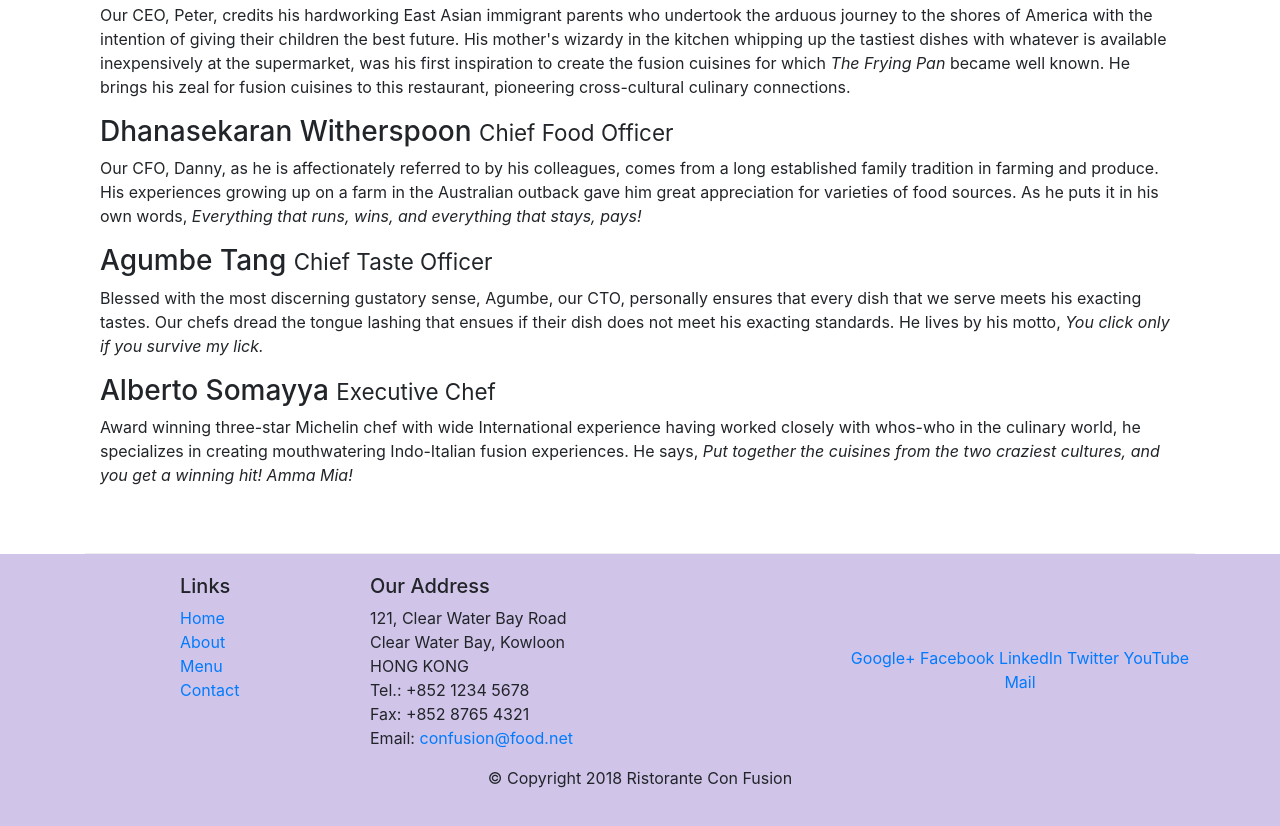
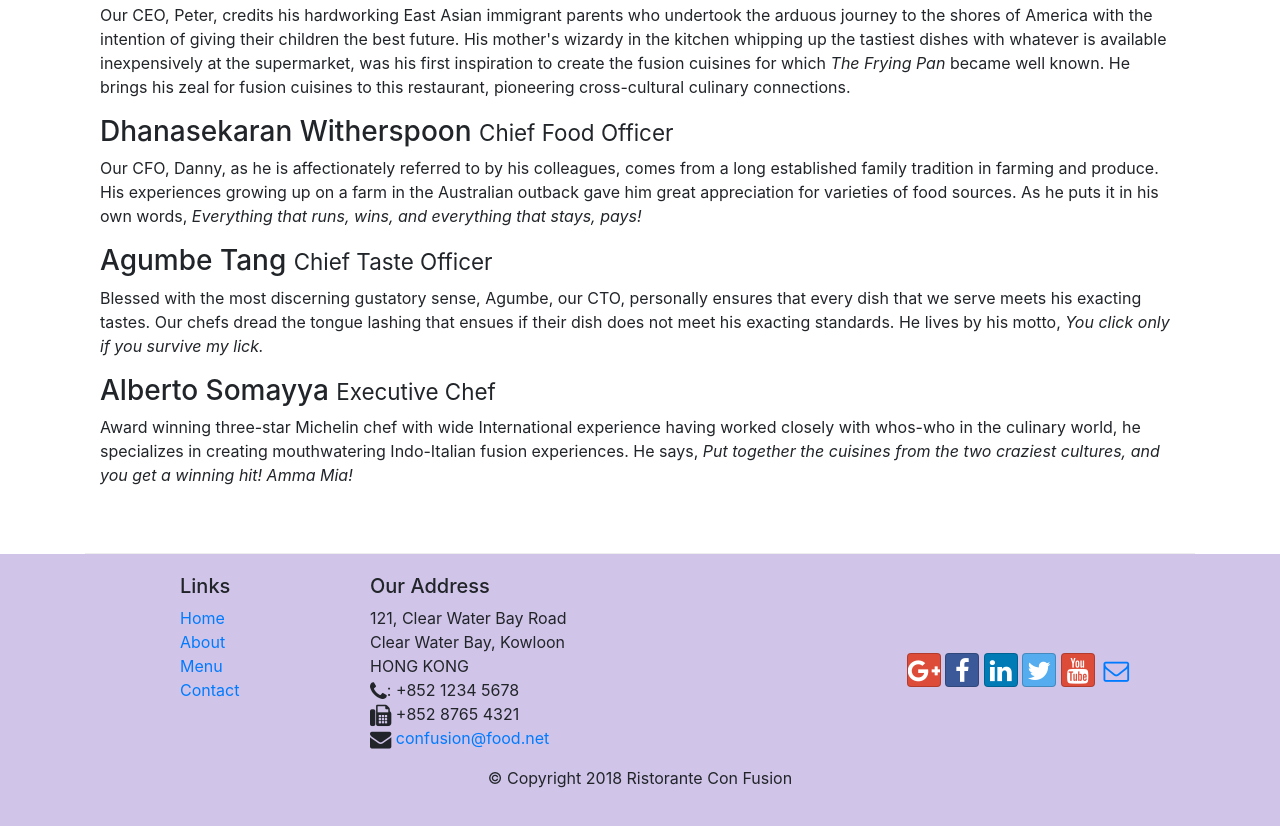
Before and after one commit to MernaHesham/site-test, a website: page aboutus.html in a window 1280 px wide. Shown: the part 936-1762 px from the top of the page. Drawn offline with nearby package versions, Linux system fonts and the light colour scheme.

Commit message:
added icons using font awesome and bootsrtap social

```diff
--- a/aboutus.html
+++ b/aboutus.html
@@ -9,6 +9,8 @@
 
     <!-- Bootstratp css -->
     <link rel="stylesheet" href="node_modules/bootstrap/dist/css/bootstrap.min.css" />
+    <link rel="stylesheet" href="node_modules/font-awesome/css/font-awesome.min.css">
+    <link rel="stylesheet" href="/node_modules/bootstrap-social/bootstrap-social.css">
     <link rel="stylesheet" href="/css/styles.css" />
     <title>Ristorante Con Fusion: About Us</title>
 </head>
@@ -20,20 +22,20 @@
             <button class="navbar-toggler" type="button" data-toggle="collapse" data-target="#Navbar2">
             <span class="navbar-toggler-icon"></span>
           </button>
-            <a class="navbar-brand mr-auto" href="index.html">Ristorante con fusion</a>
+            <a class="navbar-brand" href="index.html">Ristorante con fusion</a>
             <!-- this will be visible always -->
             <div class="collapse navbar-collapse" id="Navbar2">
                 <ul class="navbar-nav mr-auto">
                     <!-- mr-auto is used to specify the right margin the content will be pushed left as possible -->
-                    <li class="nav-item">
-                        <a class="nav-link" href="./index.html">Home</a>
+                    <li class="nav-item ">
+                        <a class="nav-link" href="./index.html"><span class="fa fa-home fa-lg"></span> Home</a>
                     </li>
                     <!-- active means that i am in the home link -->
                     <li class="nav-item active">
-                        <a class="nav-link" href="./aboutus.html">About</a>
+                        <a class="nav-link" href="./aboutus.html"><span class="fa fa-info fa-lg"></span> About</a>
                     </li>
-                    <li class="nav-item"><a class="nav-link" href="#">Menu</a></li>
-                    <li class="nav-item"><a class="nav-link" href="#">Content</a></li>
+                    <li class="nav-item"><a class="nav-link" href="#"><span class="fa fa-list fa-lg"></span> Menu</a></li>
+                    <li class="nav-item"><a class="nav-link" href="#"><span class="fa fa-address fa-lg"></span> Content</a></li>
                 </ul>
             </div>
         </div>
@@ -128,20 +130,21 @@
               121, Clear Water Bay Road<br />
               Clear Water Bay, Kowloon<br />
               HONG KONG<br />
-              Tel.: +852 1234 5678<br />
-              Fax: +852 8765 4321<br />
-              Email: <a href="mailto:confusion@food.net">confusion@food.net</a>
+              <span class="fa fa-phone fa-lg"></span>: +852 1234 5678<br />
+              <span class="fa fa-fax fa-lg"></span> +852 8765 4321<br />
+              <span class="fa fa-envelope fa-lg"></span> <a href="mailto:confusion@food.net">confusion@food.net</a>
             </address>
           </div>
           <div class="col-12 col-sm-4 align-self-center">
             <div class="text-center">
-              <a href="http://google.com/+">Google+</a>
-              <a href="http://www.facebook.com/profile.php?id=">Facebook</a>
-              <a href="http://www.linkedin.com/in/">LinkedIn</a>
-              <a href="http://twitter.com/">Twitter</a>
-              <a href="http://youtube.com/">YouTube</a>
-              <a href="mailto:">Mail</a>
-            </div>
+              <!-- to align the social -->
+              <a class="btn btn-social-icon btn-google" href="http://google.com/+"><span class="fa fa-google-plus fa-lg"></span></a>
+              <a class="btn btn-social-icon btn-facebook" href="http://www.facebook.com/profile.php?id="><span class="fa fa-facebook fa-lg"></span></a>
+              <a class="btn btn-social-icon btn-linkedin" href="http://www.linkedin.com/in/"><span class="fa fa-linkedin fa-lg"></span></a>
+              <a class="btn btn-social-icon btn-twitter" href="http://twitter.com/"><span class="fa fa-twitter fa-lg"></span></a>
+              <a class="btn btn-social-icon btn-google" href="http://youtube.com/"><span class="fa fa-youtube fa-lg"></span></a>
+              <a class="btn btn-social-icon btn-icon" href="mailto:"><span class="fa fa-envelope-o fa-lg"></span></a>
+          </div>
           </div>
         </div>
         <div class="row justify-content-center">
--- a/package.json
+++ b/package.json
@@ -23,6 +23,8 @@
     },
     "dependencies": {
         "bootstrap": "^4.0.0",
+        "bootstrap-social": "^5.1.1",
+        "font-awesome": "^4.7.0",
         "jquery": "^3.4.0",
         "popper.js": "^1.12.9"
     }
```
Also changed, not shown: index.html (+16 -14 lines), 1 other file.
